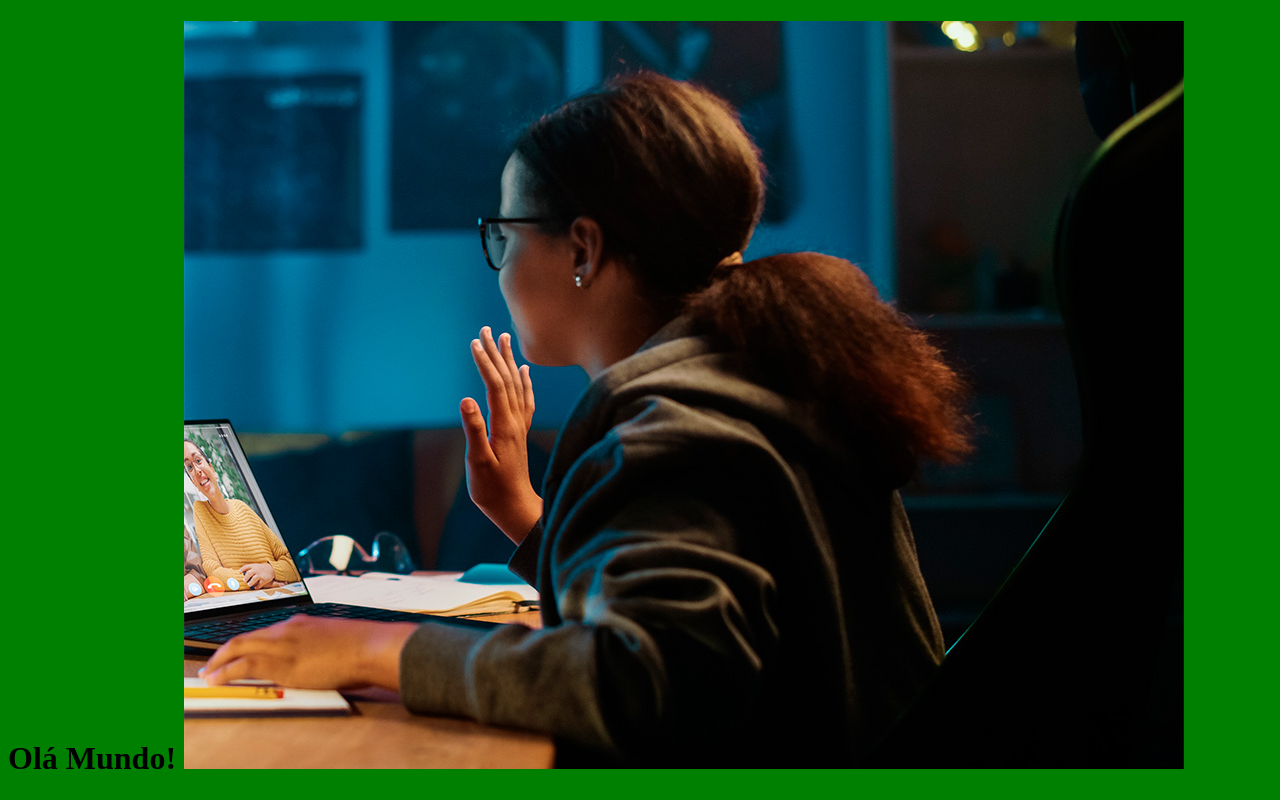
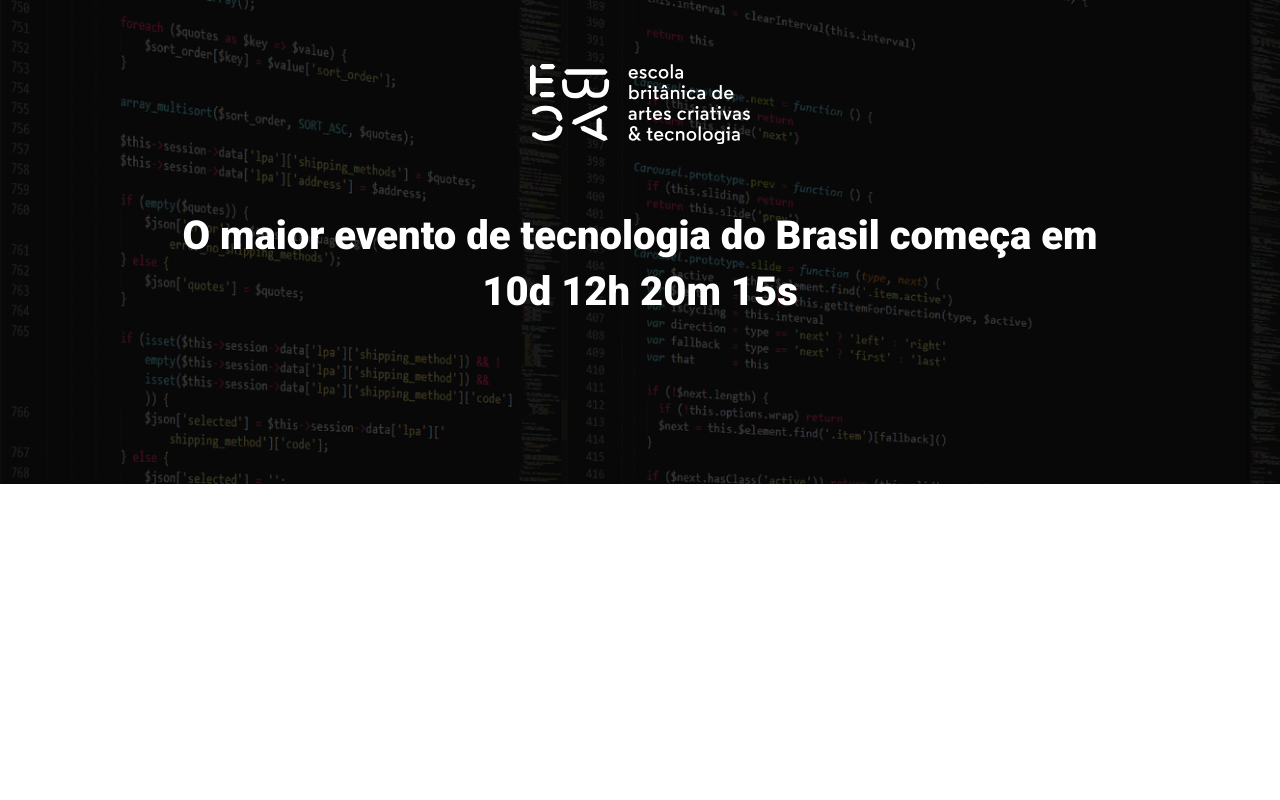
Before and after one commit to LolaRJ/ebac_tech_talks, a website built with Parcel: page src/index.html in a window 1280 px wide. Built offline with nearby package versions, Linux system fonts and the light colour scheme.

Commit message:
criando o hero

```diff
--- a/src/index.html
+++ b/src/index.html
@@ -1,15 +1,28 @@
 <!DOCTYPE html>
-<html lang="en">
+<html lang="pt-BR">
 <head>
     <meta charset="UTF-8">
     <meta name="viewport" content="width=device-width, initial-scale=1.0">
-    <title>Document</title>
+    <title>EBAC Tech Talks</title>
+
+    <link rel="preconnect" href="https://fonts.googleapis.com">
+    <link rel="preconnect" href="https://fonts.gstatic.com" crossorigin>
+    <link href="https://fonts.googleapis.com/css2?family=Roboto:wght@400;700;900&display=swap" rel="stylesheet">
+
     <link rel="stylesheet" href="styles/main.scss">
 </head>
 <body>
     <h1>
-        Olá Mundo!
-        <img src="./images/backend.png" alt="">
+        <header class="hero">
+            <div class="container">
+                <img class="hero__logo" src="./images/ebac_logo.svg" alt="EBAC">
+                <p class="hero__text">
+                    O maior evento de tecnologia do Brasil começa em 10d 12h 20m 15s
+                </p>
+            </div>
+        </header>
+
+
         <script src="scripts/main.js"></script>
     </h1>
 </body>
--- /dev/null
+++ b/src/styles/_hero.scss
@@ -0,0 +1,52 @@
+.hero {
+    padding-top: 64px;
+    padding-bottom: 100px;
+    background-image: url(../images/fundo.png);
+    background-repeat: no-repeat;
+    background-size: cover;
+    position: relative;
+
+    .container {
+        position: relative;
+    }
+
+    &::before {
+        position: absolute;
+        top: 0;
+        left: 0;
+        width: 100%;
+        height: 100%;
+        background-color: #000;
+        content: '';
+        opacity: .7;
+    }
+
+    &__text {
+        margin-top: 64px;
+        margin-bottom: 64px;
+        font-size: 40px;
+        line-height: 56px;
+        font-weight: 800;
+        text-align: center;
+    }
+
+    &__logo {
+        margin: 0 auto;
+        height: 80px;
+        display: block;
+    }
+
+    @media (max-width: 640px) {
+        padding: 40px 0;
+
+        &__logo {
+            height: 40px;
+        }
+
+        &__text {
+            font-size: 22px;
+            line-height: 24px;
+            margin: 24px 0;
+        }
+    }
+}
--- a/src/styles/main.scss
+++ b/src/styles/main.scss
@@ -1,3 +1,23 @@
-body {
-    background-color: green;
+@use 'hero';
+
+* {
+    margin: 0;
+    padding: 0;
+    box-sizing: border-box;
+    font-family: Roboto, sans-serif;
+    color: #fff;
 }
+
+.container {
+    max-width: 960px;
+    width: 100%;
+    margin: 0 auto;
+
+    @media (max-width: 640px) {
+        max-width: 80%;
+    }
+
+    @media (max-width: 1024px) {
+        max-width: 90%;
+    }
+}
```
